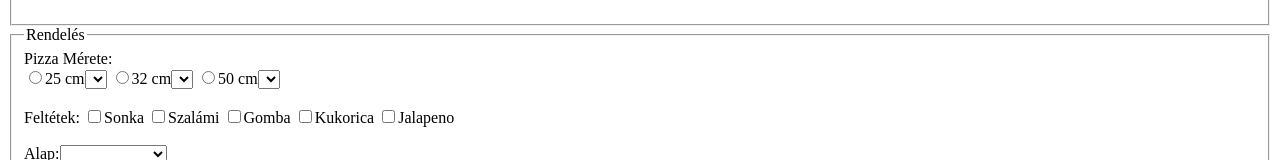
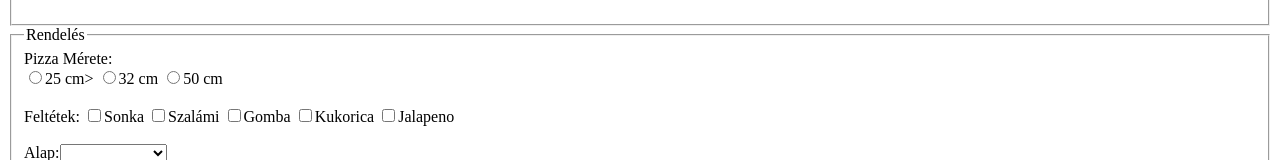
Before and after one commit to LovaszMate007/IKT, a plain HTML site: page urlap.html in a window 1280 px wide. Shown: the part 216-376 px from the top of the page. Drawn offline with Linux system fonts and the light colour scheme.

Commit message:
Update urlap.html

```diff
--- a/urlap.html
+++ b/urlap.html
@@ -18,9 +18,9 @@
         <fieldset>
             <legend>Rendelés</legend>
             <label for="">Pizza Mérete:</label><br>
-            <input type="radio" name="Kicsi" id="Kicsi" required><label for="Kicsi">25 cm</label><select name="meret" id="Kicsi"></select>
-            <input type="radio" name="Kozepes" id="Kozepes" required><label for="Kozepes">32 cm</label><select name="meret" id="Kozepes"></select>
-            <input type="radio" name="Nagy" id="Nagy" required><label for="Nagy">50 cm</label><select name="meret" id="Nagy"></select><br><br>
+            <input type="radio" name="Kicsi" id="Kicsi" required><label for="Kicsi">25 cm</label>></select>
+            <input type="radio" name="Kozepes" id="Kozepes" required><label for="Kozepes">32 cm</label></select>
+            <input type="radio" name="Nagy" id="Nagy" required><label for="Nagy">50 cm</label><br><br>
             <label for="">Feltétek:</label>
             <input type="checkbox" name="feltet1" id="feltet1"><label for="feltet1">Sonka</label>
             <input type="checkbox" name="feltet2" id="feltet2"><label for="feltet2">Szalámi</label>
```
